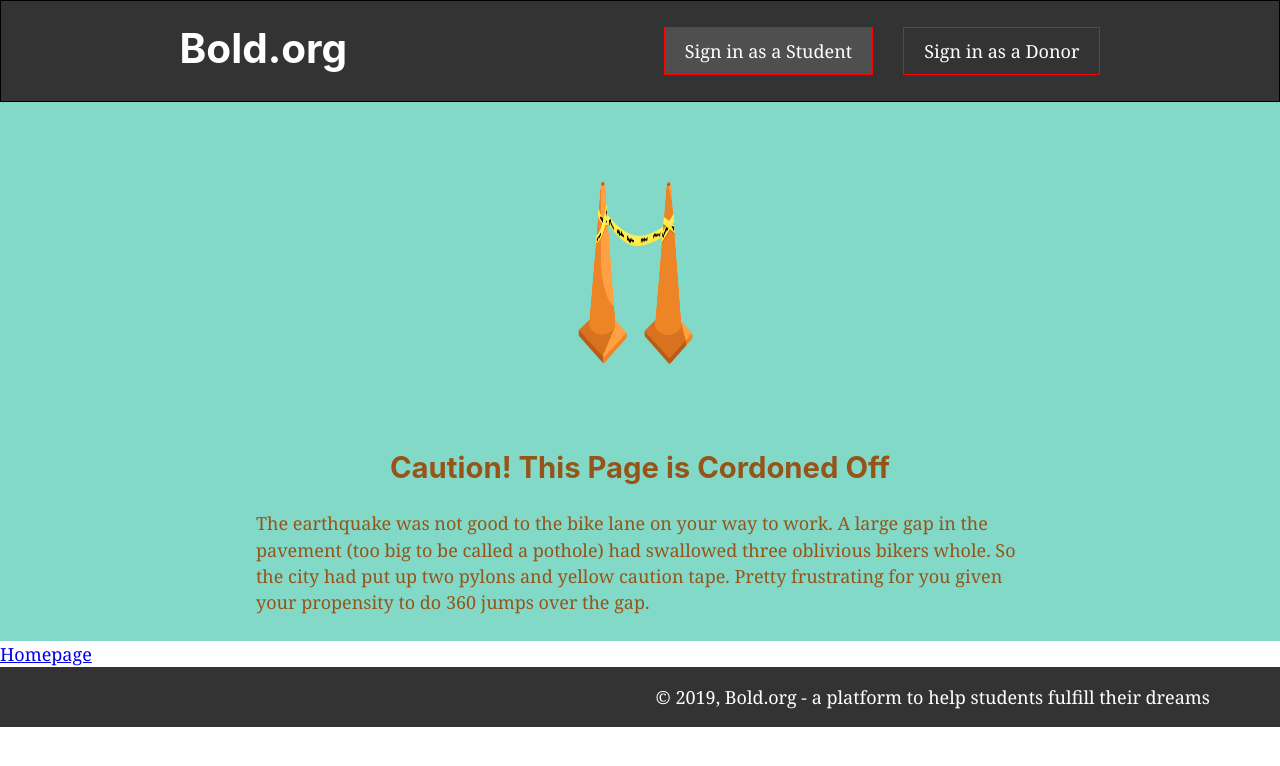
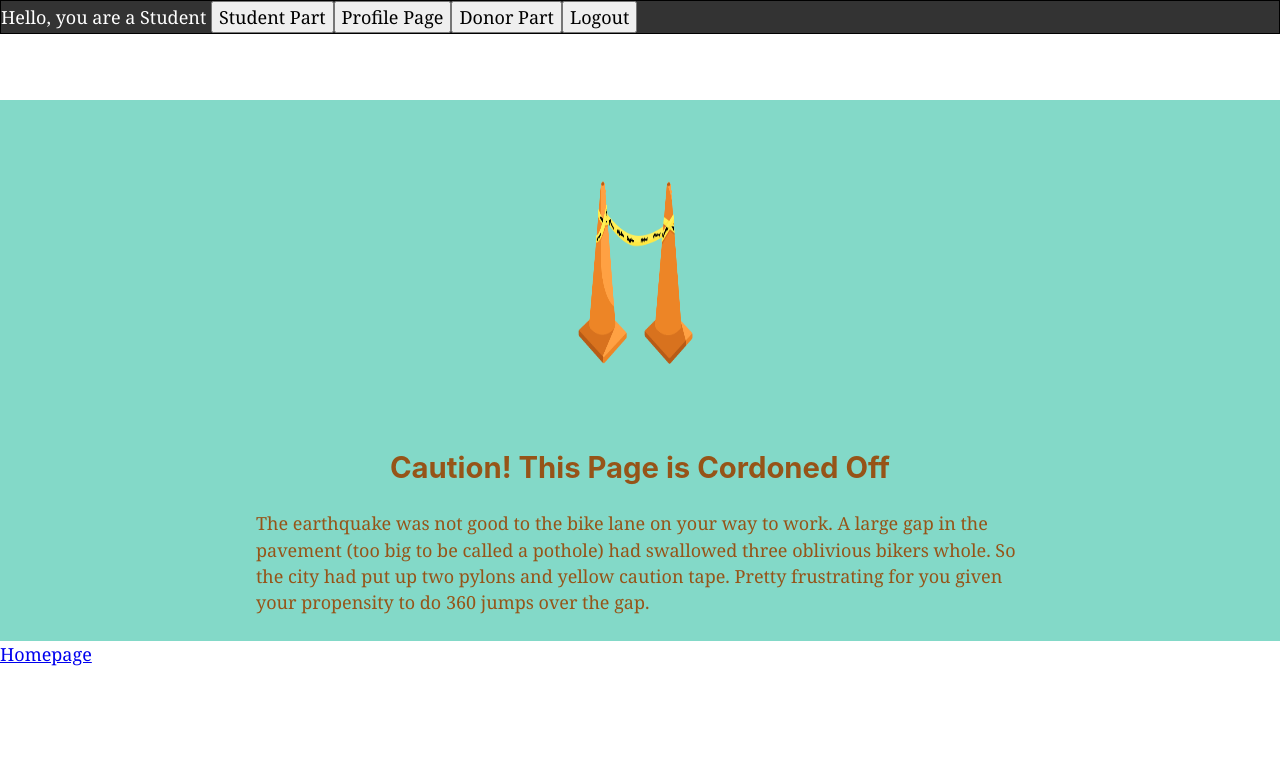
Before and after one commit to MarioKrstevski/bold-site, a Gatsby site: page /app in a window 1280 px wide. Built offline with nearby package versions, Linux system fonts and the light colour scheme; Gatsby itself is replaced by a stand-in of ours.

Commit message:
Created in app routing and protected route mechanism

```diff
--- a/gatsby-config.js
+++ b/gatsby-config.js
@@ -23,6 +23,10 @@ module.exports = {
   },
   plugins: [
     `gatsby-plugin-react-helmet`,
+    {
+      resolve: `gatsby-plugin-create-client-paths`,
+      options: { prefixes: [`/app/*`] },
+    },
     {
       resolve: `gatsby-source-filesystem`,
       options: {
--- a/package.json
+++ b/package.json
@@ -9,6 +9,7 @@
     "formik": "^1.5.8",
     "gatsby": "^2.13.55",
     "gatsby-image": "^2.2.8",
+    "gatsby-plugin-create-client-paths": "^2.1.3",
     "gatsby-plugin-manifest": "^2.2.5",
     "gatsby-plugin-offline": "^2.2.5",
     "gatsby-plugin-react-helmet": "^3.1.3",
--- /dev/null
+++ b/src/components/ProtectedRoute.js
@@ -0,0 +1,22 @@
+import React, { useContext } from "react";
+import AuthContext from "../context/AuthContext";
+import { navigate  } from "@reach/router";
+
+function ProtectedRoute({component:Component, allowed, authenticatedOnly, path, ...rest}){
+    console.log(Component);
+    const { user } = useContext(AuthContext);
+
+    if(user.isAuthenticated !== authenticatedOnly){
+        user.isAuthenticated ?  window.history.back() : navigate('/app') ;
+    }
+
+    if(allowed.includes("all") || allowed.includes(user.role)){
+        return <Component {...rest} />
+    } else {
+        alert('You don\'t have access to that resource');
+        window.history.back()
+        return null;
+    }
+}
+
+export default ProtectedRoute;
--- /dev/null
+++ b/src/components/UserHeader.js
@@ -0,0 +1,54 @@
+import { Link } from "@reach/router"
+import { navigate } from "gatsby"
+import PropTypes from "prop-types"
+import React, { useState, useEffect, useContext } from "react"
+import AuthContext from "../context/AuthContext"
+
+const Header = ({ siteTitle }) => {
+  const { user, setUser } = useContext(AuthContext)
+  const logout = () => {
+    setUser({
+      name: "Visitor",
+      token: null,
+      role: "visitor",
+      isAuthenticated: false,
+    })
+
+    navigate("/")
+  }
+  return (
+    <header
+      style={{
+        position: "fixed",
+        top: 0,
+        width: "100%",
+        backgroundColor: `#333`,
+        marginBottom: `1.45rem`,
+        border: "1px solid black",
+        zIndex: "10",
+      }}
+    >
+      <span style={{ color: "white" }}> Hello, you are a {user.name} </span>
+      <Link to="/app/student">
+        <button>Student Part</button>
+      </Link>
+      <Link to="/app/profile">
+        <button>Profile Page</button>
+      </Link>
+      <Link to="/app/donor">
+        <button>Donor Part</button>
+      </Link>
+      <button onClick={() => logout()}>Logout</button>
+    </header>
+  )
+}
+
+Header.propTypes = {
+  siteTitle: PropTypes.string,
+}
+
+Header.defaultProps = {
+  siteTitle: ``,
+}
+
+export default Header
--- /dev/null
+++ b/src/components/UserLayout.js
@@ -0,0 +1,44 @@
+/**
+ * Layout component that queries for data
+ * with Gatsby's useStaticQuery component
+ *
+ * See: https://www.gatsbyjs.org/docs/use-static-query/
+ */
+
+import React, {useContext } from "react"
+import PropTypes from "prop-types"
+import { useStaticQuery, graphql } from "gatsby"
+import AuthContext from '../context/AuthContext'
+
+import UserHeader from "./UserHeader"
+import "./layout.css"
+
+const UserLayout = ({ children }) => {
+  const data = useStaticQuery(graphql`
+    query SiteTitleQuery2 {
+      site {
+        siteMetadata {
+          title
+        }
+      }
+    }
+  `)
+
+  console.log("[Data:]", data)
+  const { user } = useContext(AuthContext);
+    console.log("[AuthContext:] ", user)
+  return (
+    <>
+      <UserHeader siteTitle={data.site.siteMetadata.title} />
+      <div>
+        <main>{children}</main>
+      </div>
+    </>
+  )
+}
+
+UserLayout.propTypes = {
+  children: PropTypes.node.isRequired,
+}
+
+export default UserLayout
--- /dev/null
+++ b/src/components/UserProfile.js
@@ -0,0 +1,9 @@
+import React from 'react';
+
+function UserProfile(){
+
+    return 'Profile'
+
+}
+
+export default UserProfile;
--- /dev/null
+++ b/src/components/pages/DonorPage.js
@@ -0,0 +1,9 @@
+import React from 'react';
+
+function DonorPage(){
+
+    return 'Donor View'
+
+}
+
+export default DonorPage;
--- /dev/null
+++ b/src/components/pages/StudentPage.js
@@ -0,0 +1,9 @@
+import React from 'react';
+
+function StudentPage(){
+
+    return 'Student View'
+
+}
+
+export default StudentPage;
--- a/src/context/AuthContext.js
+++ b/src/context/AuthContext.js
@@ -2,9 +2,9 @@ import { createContext, useState } from "react"
 import React from "react"
 
 const defaultUser = {
-  name: "Visitor",
+  name: "Student",
   token: null,
-  role: "visitor",
+  role: "student",
   isAuthenticated: true,
 }
 
--- a/src/pages/app.js
+++ b/src/pages/app.js
@@ -1,11 +1,17 @@
-import React from "react"
+import React, { useEffect, useContext } from "react"
 import { Router } from "@reach/router"
 import { Link, navigate, useStaticQuery } from "gatsby"
-import styled from 'styled-components'
-import Img from 'gatsby-image'
+import styled from "styled-components"
+import Img from "gatsby-image"
 
-import Layout from "../components/layout"
+import StudentPage from "../components/pages/StudentPage"
+import DonorPage from "../components/pages/DonorPage"
+import UserProfile from "../components/UserProfile"
+import ProtectedRoute from "../components/ProtectedRoute"
+
+import UserLayout from "../components/UserLayout"
 import SEO from "../components/seo"
+import AuthContext from "../context/AuthContext"
 
 const NotFoundContainer = styled.div`
   display: flex;
@@ -16,7 +22,7 @@ const NotFoundContainer = styled.div`
   height: 100%;
   box-sizing: border-box;
   color: #965418;
-  background-color: #83D9C8;
+  background-color: #83d9c8;
 
   img {
     width: 36%;
@@ -25,15 +31,14 @@ const NotFoundContainer = styled.div`
     background-size: cover;
   }
 
-  h2{
-    margin-top:0;
-    text-align:center;
+  h2 {
+    margin-top: 0;
+    text-align: center;
   }
   p {
     padding: 0 20%;
   }
-`;
-
+`
 
 const NOT_FOUND_IMAGE = graphql`
   query NotFoundImage {
@@ -41,7 +46,6 @@ const NOT_FOUND_IMAGE = graphql`
       childImageSharp {
         fluid {
           src
-
         }
       }
     }
@@ -50,9 +54,10 @@ const NOT_FOUND_IMAGE = graphql`
 
 const NotFound = () => {
   const data = useStaticQuery(NOT_FOUND_IMAGE)
-  const notFoundImage = data.notFoundImage.childImageSharp.fluid.src;
+  const notFoundImage = data.notFoundImage.childImageSharp.fluid.src
 
-  return (<NotFoundContainer>
+  return (
+    <NotFoundContainer>
       <div>
         <img src={notFoundImage} alt="404" />
       </div>
@@ -68,14 +73,38 @@ const NotFound = () => {
   )
 }
 
-const AppPage = () => (
-  <Layout>
-    <SEO title="404: Not found" />
-    <Router>
-      <NotFound default />
-    </Router>
-    <Link to="/">Homepage</Link>
-  </Layout>
-)
+const AppPage = () => {
+  const { user } = useContext(AuthContext)
+
+  useEffect(() => {})
+
+  return (
+    <UserLayout>
+      <SEO title="Dashboard" />
+      <Router>
+        <ProtectedRoute
+          path="/app/profile"
+          component={UserProfile}
+          allowed={["all"]}
+          authenticatedOnly
+        />
+        <ProtectedRoute
+          path="/app/student"
+          component={StudentPage}
+          allowed={["student"]}
+          authenticatedOnly
+        />
+        <ProtectedRoute
+          path="/app/donor"
+          component={DonorPage}
+          allowed={["donor"]}
+          authenticatedOnly
+        />
+        <NotFound default />
+      </Router>
+      <Link to="/">Homepage</Link>
+    </UserLayout>
+  )
+}
 
 export default AppPage
```
Also changed, not shown: 1 other file.
